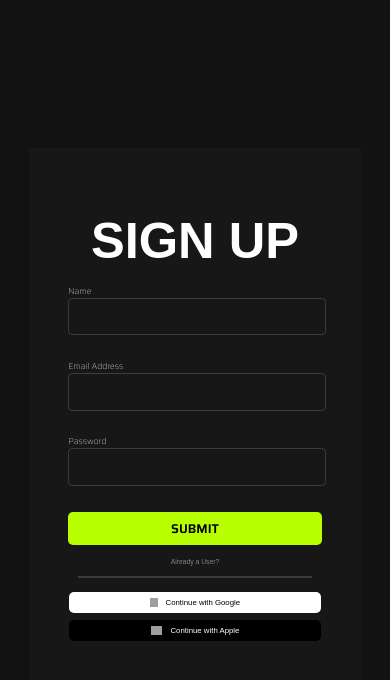
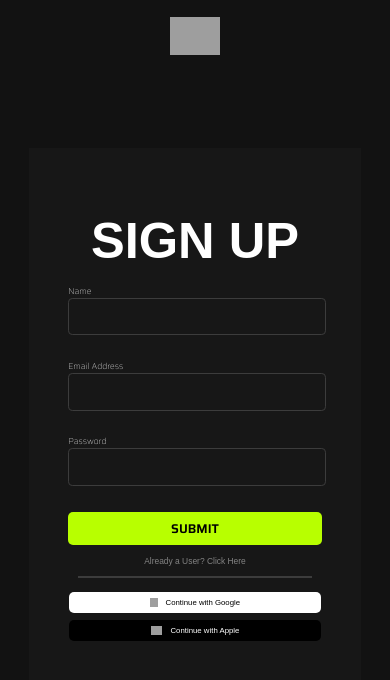
Before and after one commit to kalviumcommunity/S53_Rajab_Capstone_GymSync, a React (Vite) app in the folder GYMSYNC/: page /signup in a window 390 px wide. Shown: the top 680 px of the page. Built offline with nearby package versions, Linux system fonts and the light colour scheme; grey boxes are pictures that could not be loaded; a web font is replaced by a local one.

Commit message:
login and signup corrections

```diff
--- a/GYMSYNC/src/App.css
+++ b/GYMSYNC/src/App.css
@@ -979,6 +979,21 @@ body {
     height: 100vh;
 }
 
+.navbarReg {
+    display: flex;
+    justify-content: center;
+    width: 100%;
+    /* position: absolute; */
+}
+
+
+.navlogo {
+    width: 4vmax;
+    right: 2vmax;
+    top: 2vmax;
+    position: absolute;
+}
+
 .RegisterChildDiv {
     display: flex;
     justify-content: center;
@@ -1009,7 +1024,7 @@ body {
     background-image: url("https://images.pexels.com/photos/841130/pexels-photo-841130.jpeg?cs=srgb&dl=pexels-victor-freitas-841130.jpg&fm=jpg");
     background-size: cover;
     background-repeat: no-repeat;
-    background-position-x: -200px;
+    background-position-x: -20vmax;
     width: 35vmax;
     height: 40vmax;
     display: flex;
@@ -1186,6 +1201,26 @@ form {
         text-align: left;
     }
 
+    .navbarReg {
+        display: flex;
+        justify-content: center;
+        width: 100%;
+        position: absolute;
+        top: 2vmax;
+    }
+
+    .userAlready {
+        text-align: center;
+        font-size: 1vmax;
+        margin-top: 1vmax;
+        font-family: var(--fira-font);
+    }
+
+    .navlogo {
+        width: 6vmax;
+        position: static;
+    }
+
     .leftRegister {
         display: none;
     }
--- a/GYMSYNC/src/pages/Register/Login.jsx
+++ b/GYMSYNC/src/pages/Register/Login.jsx
@@ -50,14 +50,14 @@ const Login = () => {
                 </div>
                 <div className="userAlreadyP">
                   <Link
-                    to={"/login"}
+                    to={"/signup"}
                     style={{
                       textDecoration: "none",
                       color: "#838383",
                       marginTop: "0.5vmax",
                     }}
                   >
-                    <span className="userAlready">Already a User?</span>
+                    <span className="userAlready">New Here? Click Here!</span>
                   </Link>
                 </div>
                 <hr className="hrReg"></hr>
--- a/GYMSYNC/src/pages/Register/SignUp.jsx
+++ b/GYMSYNC/src/pages/Register/SignUp.jsx
@@ -3,6 +3,12 @@ import { Link } from "react-router-dom";
 const SignUp = () => {
   return (
     <div className="registerDiv">
+      <nav className="navbarReg">
+        <img
+          className="navlogo"
+          src="https://i.imgur.com/z6spKK9_d.webp?maxwidth=760&fidelity=grand"
+        ></img>
+      </nav>
       <div>
         <div className="RegisterChildDiv">
           <div className="leftRegister">
@@ -58,7 +64,9 @@ const SignUp = () => {
                     marginTop: "0.5vmax",
                   }}
                 >
-                  <span className="userAlready">Already a User?</span>
+                  <span className="userAlready">
+                    Already a User? Click Here
+                  </span>
                 </Link>
               </div>
               <hr className="hrReg"></hr>
```
